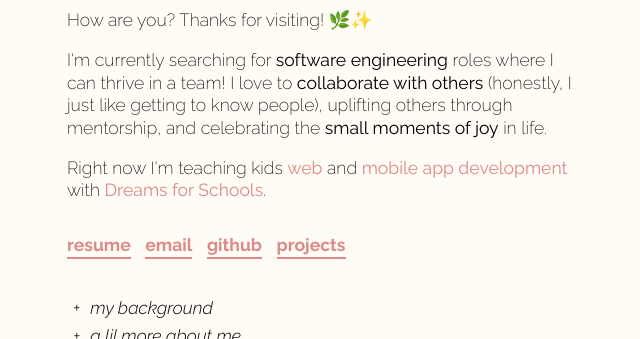
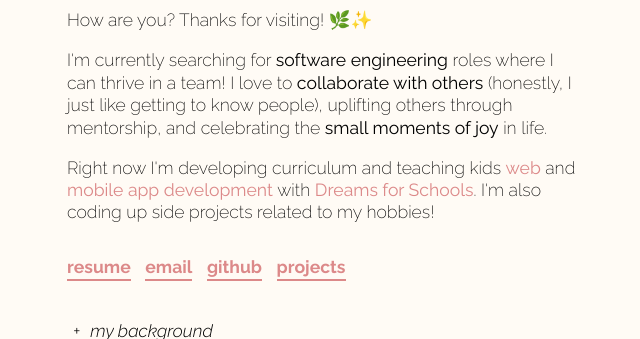
Before and after one commit to julies-tomates/julies-tomates.github.io, a plain HTML site: page index.html in a window 1280 px wide. Shown: the part 200-539 px from the top of the page, without its empty margins (317-957 px from the left). Drawn offline with Linux system fonts and the light colour scheme.

Commit message:
update bio

```diff
--- a/index.html
+++ b/index.html
@@ -30,7 +30,7 @@
           <em>small moments of joy</em> in life.
         </p>
         <p>
-          Right now I'm teaching kids
+          Right now I'm developing curriculum and teaching kids
           <a href="https://www.dreamsforschools.org/webdev/" target="_blank"
             >web</a
           >
@@ -40,7 +40,7 @@
           >with
           <a href="https://www.dreamsforschools.org/" target="_blank>"
             >Dreams for Schools</a
-          >.
+          >. I'm also coding up side projects related to my hobbies!
         </p>
       </main>
 
```
